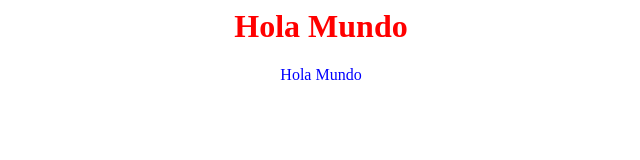
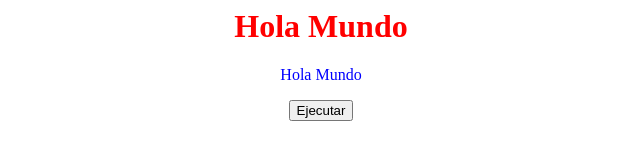
Before and after one commit to JuanDavidOrtega0/Microsoft_Azure, a plain HTML site: page index.html in a window 1280 px wide. Shown: the whole page, without its empty margins (319-959 px from the left). Drawn offline with Linux system fonts and the light colour scheme.

Commit message:
feat: se agregó un botón Ejecutar

```diff
--- a/index.html
+++ b/index.html
@@ -13,4 +13,5 @@
 <div class="texto">
     <h1>Hola Mundo</h1>
     <p class="color">Hola Mundo</p>
+    <button type="button" onclick="ejecutar()">Ejecutar</button>
 </div>
```
